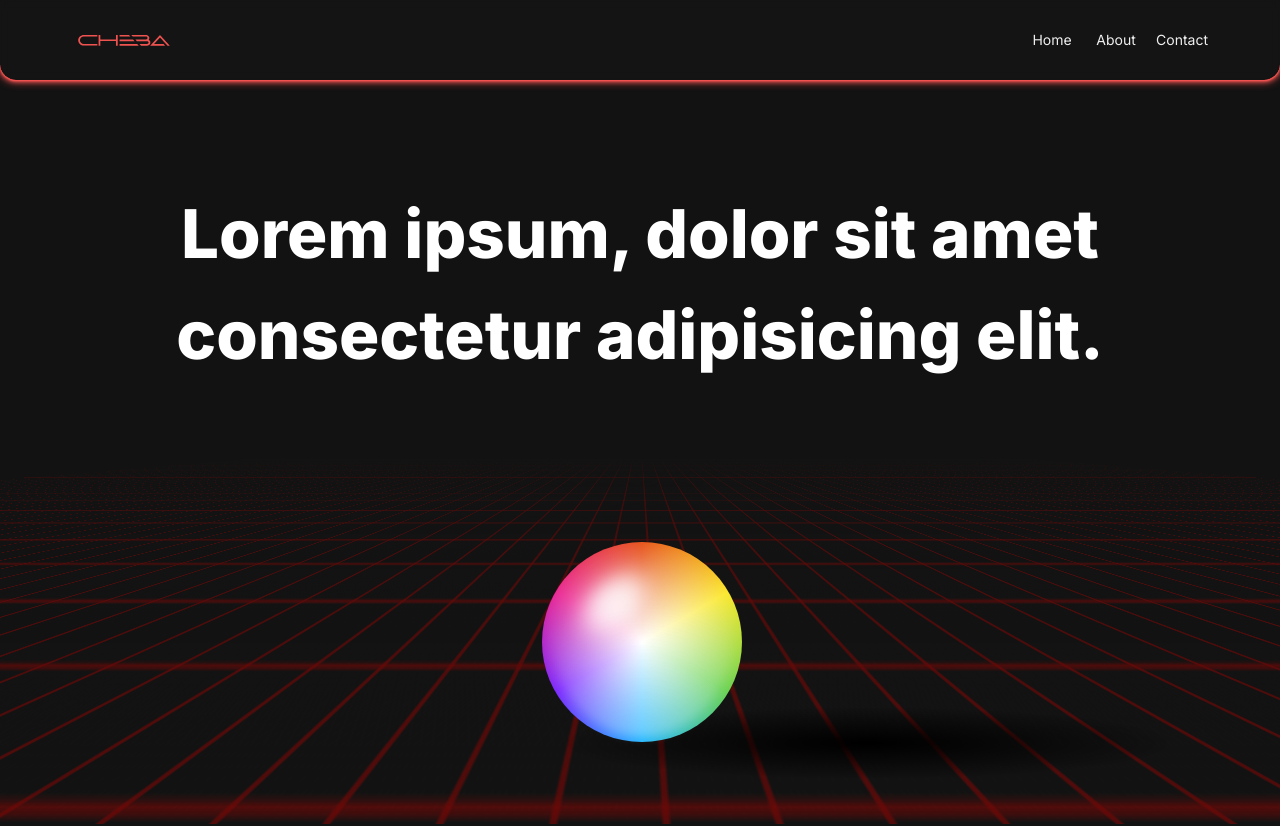
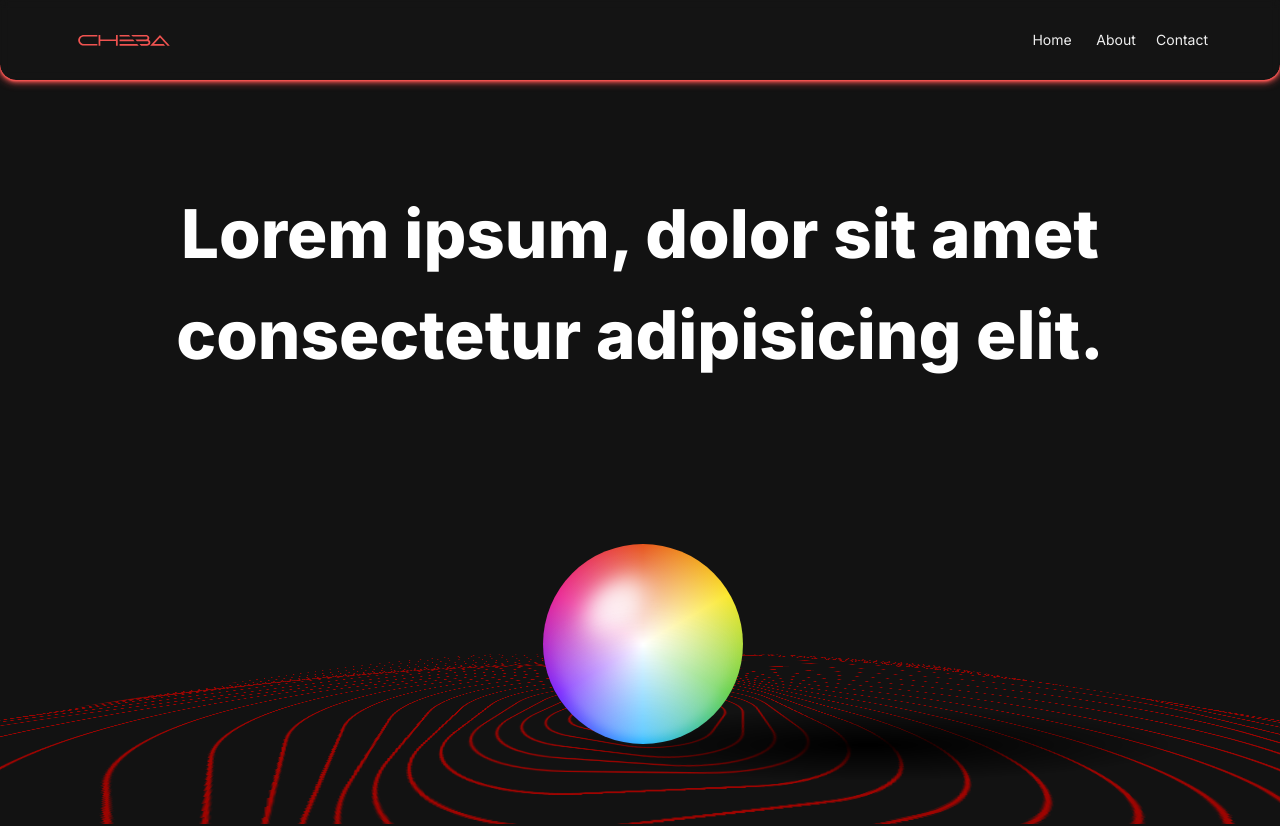
Before and after one commit to cheba91/personal-site, a Next.js app: page / in a window 1280 px wide. Shown: the top 826 px of the page. Built offline with nearby package versions, Linux system fonts and the light colour scheme.

Commit message:
changed background

```diff
--- a/components/Contact.js
+++ b/components/Contact.js
@@ -43,7 +43,7 @@ export default function Contact() {
                         name="message"
                         margin="normal"
                         multiline
-                        rowsMax="7"
+                        rowsmax="7"
                         rows={6}
                      />
                   </Grid>
--- a/components/Hero.js
+++ b/components/Hero.js
@@ -12,7 +12,7 @@ export default function Hero({ changeTheme, mainClr, heroSectionHeight }) {
             paddingTop: { xs: 16, sm: 23 },
          }}
       >
-         <NeonGrid mainClr={mainClr} />
+         <NeonGrid mainClr={mainClr} changeTheme={changeTheme} />
          <Grid
             container
             gap="5rem"
@@ -30,16 +30,18 @@ export default function Hero({ changeTheme, mainClr, heroSectionHeight }) {
                      component="h1"
                      sx={{
                         fontWeight: 800,
-                        fontSize: { md: '4.2rem', sm: '3.7rem', xs: '2.6rem' },
+                        fontSize: {
+                           md: '4.2rem',
+                           sm: '3.7rem',
+                           xs: '2.6rem',
+                        },
                      }}
                   >
                      Lorem ipsum, dolor sit amet consectetur adipisicing elit.
                   </Typography>
                </Container>
             </Grid>
-            <Grid textAlign="center">
-               <ThemeToggler changeTheme={changeTheme} />
-            </Grid>
+            <Grid textAlign="center"></Grid>
          </Grid>
       </Box>
    );
--- a/components/ThemeToggler.js
+++ b/components/ThemeToggler.js
@@ -2,7 +2,7 @@ import Box from '@mui/material/Box';
 import EditLocationIcon from '@mui/icons-material/EditLocation';
 import { useState } from 'react';
 
-export default function ThemeToggler({ changeTheme, document }) {
+export default function ThemeToggler({ changeTheme, fromTop }) {
    const pinWidth = 35;
    const ballSize = 200;
    const [showPin, setShowPin] = useState('none');
@@ -72,12 +72,16 @@ export default function ThemeToggler({ changeTheme, document }) {
             height: `${ballSize}px`,
             display: 'inline-block',
             WebkitTapHighlightColor: 'transparent',
+            position: 'absolute',
+            top: `66%`,
+            left: `50%`,
+            transform: 'translate(-50%, 0)',
 
-            animation: 'moveBall 1s infinite linear',
+            animation: 'moveBall 1s infinite alternate',
             '@keyframes moveBall': {
-               '0%': { marginBottom: '3rem', marginLeft: '0' },
-               '50%': { marginBottom: '3.2rem', marginLeft: '0.5rem' },
-               '100%': { marginBottom: '3rem', marginLeft: '0' },
+               '0%': { marginBottom: '0', marginLeft: '0' },
+               '50%': { marginBottom: '0.2rem', marginLeft: '0.2rem' },
+               '100%': { marginBottom: '0', marginLeft: '0' },
             },
          }}
       >
@@ -120,7 +124,7 @@ export default function ThemeToggler({ changeTheme, document }) {
                   filter: 'blur(10px)',
                   transform:
                      'translateX(-80px) translateY(-90px) skewX(-20deg)',
-                  animation: 'moveReflection 0.4s infinite linear',
+                  animation: 'moveReflection 0.4s infinite alternate',
                   '@keyframes moveReflection': {
                      '0%': { left: '25%', top: '25%' },
                      '50%': { left: '27%', top: '26%' },
--- a/components/ui/NeonGrid.js
+++ b/components/ui/NeonGrid.js
@@ -1,46 +1,125 @@
 import { Box } from '@mui/material';
 import { lightenDarkenColor } from '../../utils/lightenDarkenColor';
+import ThemeToggler from '../ThemeToggler';
 
-export default function NeonGrid({ mainClr }) {
+export default function NeonGrid({ mainClr, changeTheme }) {
    const darkerMainClr = lightenDarkenColor(mainClr, -80);
+   const animationSize = 1200;
+   const fromTop = 80;
+   const fromLeft = 50;
+   const animationDuration = 2.5;
+   const animationDelay = 1.2;
+   const nrOfLines = [...Array(30).keys()];
+
    return (
       <>
+         <ThemeToggler changeTheme={changeTheme} />
          <Box
-            className="NeonGrid"
+            className="newNeonGrid"
             sx={{
+               overflow: 'hidden',
                zIndex: '-1',
+               marginTop: `-${animationSize / 1.8}px`,
+               marginLeft: `-${animationSize / 2}px`,
+               position: 'absolute',
+               top: `${fromTop}%`,
+               left: `${fromLeft}%`,
+               width: `${animationSize}px`,
+               height: `${animationSize}px`,
+               transform:
+                  'translate3D(0,120px,0) perspective(350px) rotateX(75deg)',
+            }}
+         >
+            {nrOfLines.map((line, i) => {
+               const percent = (nrOfLines.length - i + 1) / nrOfLines.length;
+               const size = animationSize * percent;
+
+               return (
+                  <Box
+                     key={`${line}-${i}`}
+                     sx={{
                         margin: '0 auto',
                         position: 'absolute',
-               top: '15vh',
-               left: '-50%',
-               width: '200vw',
-               height: '100%',
-               backgroundColor: 'rgba(20 30 40 0.4)',
-               backgroundImage: `linear-gradient(90deg, transparent 0%, transparent 85%, ${darkerMainClr} 90%, transparent 95%), linear-gradient(0deg, transparent 0%, transparent 85%, ${darkerMainClr} 90%, transparent 95%)`,
-               backgroundSize: '30px 30px',
-               transform:
-                  'translate3D(0, 0, 0) perspective(150px) rotateX(55deg)',
-               perspectiveOrigin: 'top',
-               animation: 'movement 25s infinite linear',
-               '@keyframes movement': {
+                        left: `${animationSize / 2 - size / 2}px`,
+                        top: `${animationSize / 2 - size / 2}px`,
+                        // background: '#1a1a1a',
+                        textAlign: 'center',
+                        height: size,
+                        width: size,
+                        borderRadius: `${size * 0.35}px`,
+                        border: `2px solid ${darkerMainClr}`,
+                        // borderImage: `linear-gradient( #c15b5b, ${darkerMainClr}) 10%`,
+                        animation: `animate-lines ${animationDuration}s infinite linear`,
+                        animationDelay: `${
+                           animationDelay * animationDuration * percent
+                        }s`,
+
+                        '@keyframes animate-lines': {
                            '0%': {
-                     backgroundPosition: '0% 0%',
+                              transform: 'rotate(0deg)',
+                              // borderColor: darkerMainClr,
                            },
+                           // '25%': {
+                           //    transform: 'translate3D(0,0px,0) rotate(45deg)',
+                           // },
+                           '50%': {
+                              transform: 'rotate(90deg)scaleY(1.5)skewY(10deg)',
+                           },
+                           // '75%': {
+                           //    transform: 'translate3D(0,0px,0) rotate(135deg)',
+                           // },
                            '100%': {
-                     backgroundPosition: '0% 100%',
+                              transform: 'rotate(180deg)',
+                              // borderColor: 'transparent',
                            },
-               },
-               '&::after': {
-                  content: '""',
-                  position: 'absolute',
-                  top: '0',
-                  left: '0',
-                  width: '100%',
-                  height: '100%',
-                  background: 'linear-gradient(to top, transparent, #121212)',
                         },
                      }}
                   />
+               );
+            })}
+         </Box>
       </>
+      // <>
+      //    <Box
+      //       className="NeonGrid"
+      //       sx={{
+      //          zIndex: '-1',
+      //          margin: '0 auto',
+      //          position: 'absolute',
+      //          top: '15vh',
+      //          left: '-50%',
+      //          width: '200vw',
+      //          height: '100%',
+      //          backgroundColor: 'rgba(20 30 40 0.4)',
+      //          backgroundImage: `linear-gradient(90deg, transparent 0%, transparent 85%, ${darkerMainClr} 90%, transparent 95%), linear-gradient(0deg, transparent 0%, transparent 85%, ${darkerMainClr} 90%, transparent 95%)`,
+      //          backgroundSize: '30px 30px',
+      //          transform:
+      //             'translate3D(0,100px,0) perspective(150px) rotateX(60deg)',
+      //          perspectiveOrigin: 'top',
+      //          animation: 'movement 5s forwards infinite linear alternate',
+      //          '@keyframes movement': {
+      //             '0%': {
+      //                // backgroundPosition: '1% 0%',
+      //                transform:
+      //                   'translate3D(0,100px,0) perspective(150px) rotateX(60deg)',
+      //             },
+      //             '100%': {
+      //                // backgroundPosition: '0% 200%',
+      //                transform:
+      //                   'translate3D(0,100px,0) perspective(150px) rotateX(40deg)',
+      //             },
+      //          },
+      //          '&::after': {
+      //             content: '""',
+      //             position: 'absolute',
+      //             top: '0',
+      //             left: '0',
+      //             width: '100%',
+      //             height: '100%',
+      //             background: 'linear-gradient(to top, transparent, #121212)',
+      //          },
+      //       }}
+      //    />
+      // </>
    );
 }
```
Lines whose indentation alone changed are shown as unchanged.
